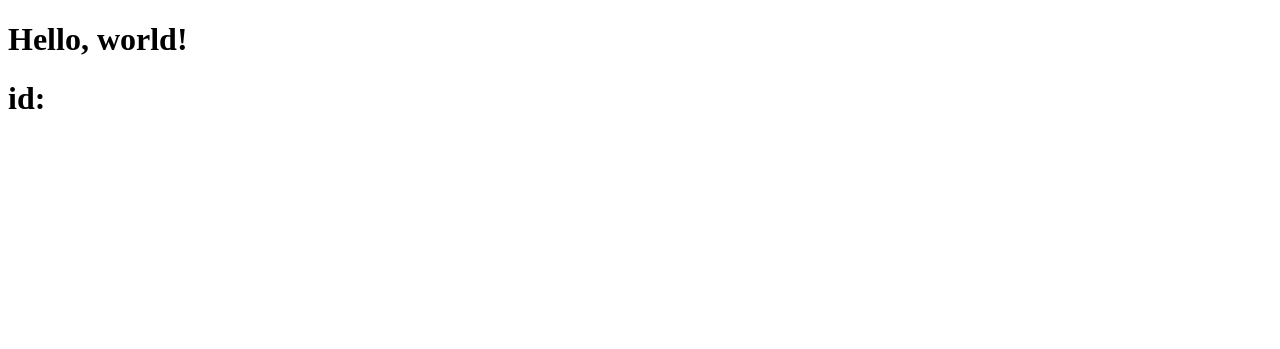
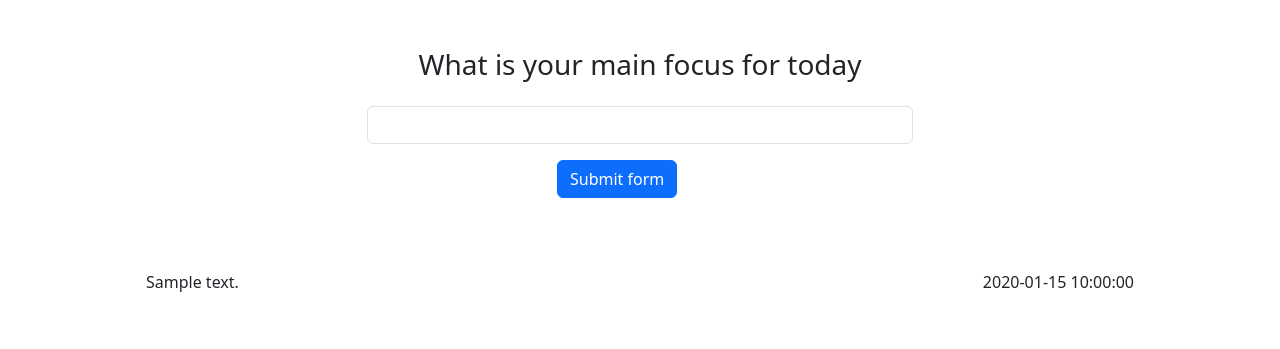
Before and after one commit to noorulnisa2k/FastAPI-Note-App, a FastAPI app: page / in a window 1280 px wide. Shown: the top 349 px of the page. Run offline with FastAPI, Linux system fonts and the light colour scheme; a database or web service that is not in the repository returns one stand-in record (values such as "Sample title").

Commit message:
worked on UI and fetched data form MongoDB

```diff
--- a/main.py
+++ b/main.py
@@ -31,6 +31,12 @@ def read_profile(first_name: str, last_name: str):
 @app.get("/", response_class=HTMLResponse)
 async def read_temp(request: Request):
     docs = conn.testdb.note_app.find({})
+    data = []
     for doc in docs:
-        print(doc)
-    return templates.TemplateResponse("index.html",{"request": request})
+        data.append({
+            "id":doc['_id'],
+            "note":doc['note'],
+            "date":doc['createdAt']
+        })
+    print(data[0])
+    return templates.TemplateResponse("index.html",{"request": request, "data":data})
--- a/templates/index.html
+++ b/templates/index.html
@@ -4,9 +4,40 @@
     <meta charset="utf-8">
     <meta name="viewport" content="width=device-width, initial-scale=1">
     <title>Bootstrap demo</title>
+    <link href="https://cdn.jsdelivr.net/npm/bootstrap@5.3.2/dist/css/bootstrap.min.css" rel="stylesheet" integrity="sha384-T3c6CoIi6uLrA9TneNEoa7RxnatzjcDSCmG1MXxSR1GAsXEV/Dwwykc2MPK8M2HN" crossorigin="anonymous">
   </head>
   <body>
-    <h1>Hello, world!</h1>
-    <h1>id: {{id}} </h1>
+    <div class="mt-5 container">
+      <h3 class="text-center">What is your main focus for today</h3>
+      <form class="" method="post" novalidate>
+        <div class="row justify-content-center">
+          <div class="my-3 col-6">
+            <input class="form-control" list="datalistOptions" id="exampleDataList" placeholder="">
+            <datalist id="datalistOptions">
+              <option value="San Francisco">
+            </datalist>
+          </div>
+        </div>
+        <div class="row justify-content-center">
+          <div class="col-2">
+            <button class="btn btn-primary" type="submit">Submit form</button>
+          </div>
+        </div>
+      </form>
+
+      <div class="container my-3 p-5">
+        <ul class="list-group list-group-flush">
+          {% for item in data %}
+          <li class="list-group-item d-flex justify-content-between align-items-center">
+            {{item.note}}
+            <span class="">{{item.date}}</span>
+          </li>
+          {% endfor %}
+        </ul>
+      </div>
+    </div>
+
+
+    <script src="https://cdn.jsdelivr.net/npm/bootstrap@5.3.2/dist/js/bootstrap.bundle.min.js" integrity="sha384-C6RzsynM9kWDrMNeT87bh95OGNyZPhcTNXj1NW7RuBCsyN/o0jlpcV8Qyq46cDfL" crossorigin="anonymous"></script>
   </body>
 </html>
```
